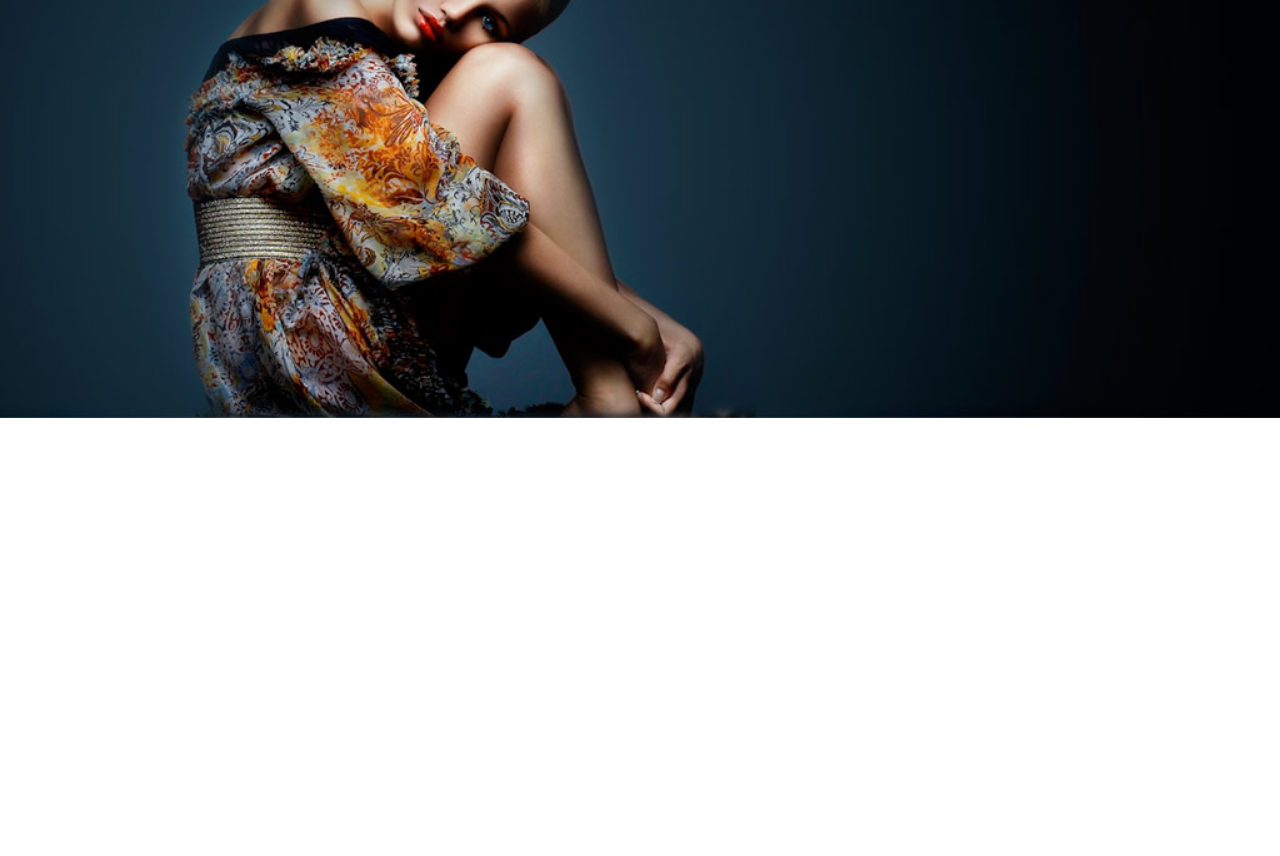
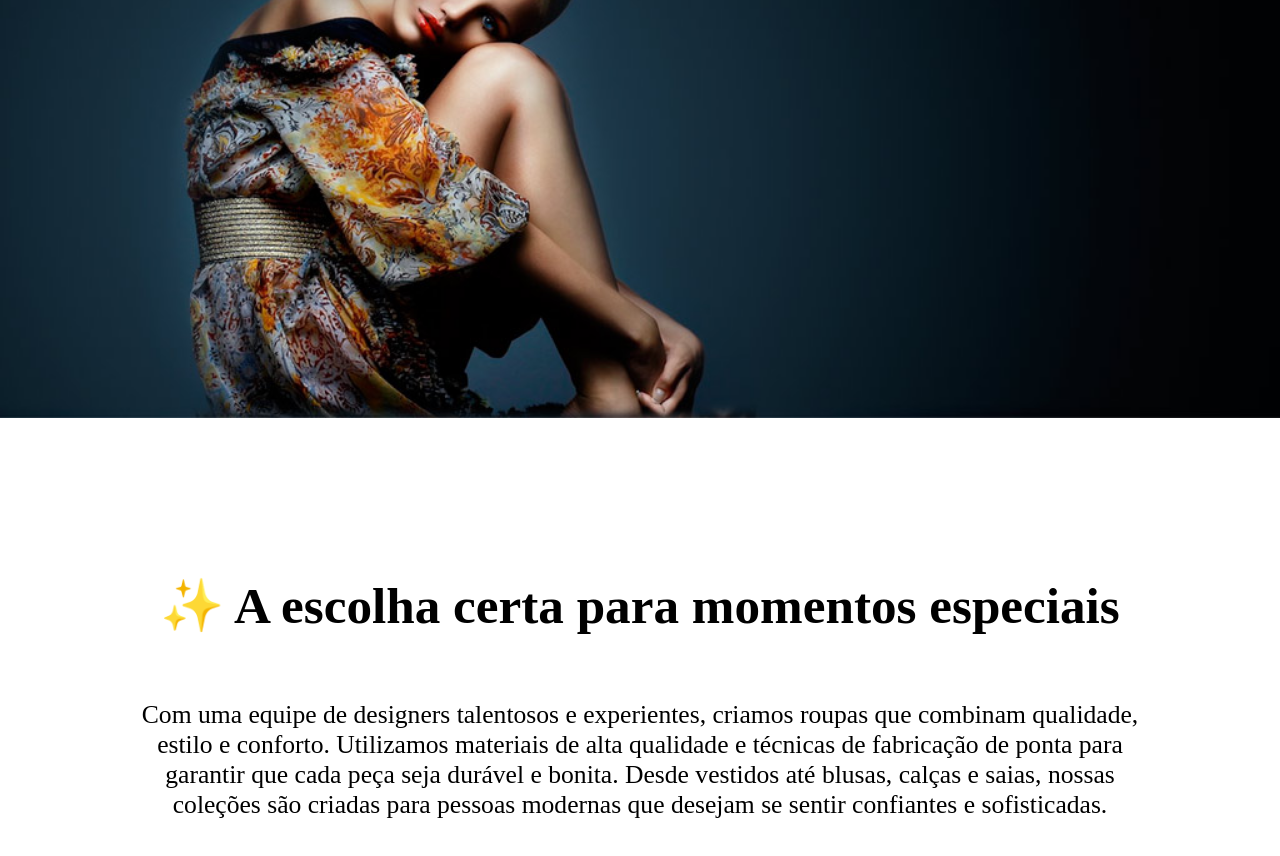
Before and after one commit to Boyuridod/Estagio-SULTS-Curso-SerFrontend-Projeto-4-ModaOra, a plain HTML site: page Source/index.html in a window 1280 px wide. Shown: the part 292-1148 px from the top of the page. Before the commit the page ends 800 px from the top, so only its background shows below. Drawn offline with Linux system fonts and the light colour scheme.

Commit message:
Feat: 2° DIV

```diff
--- a/Source/css/estilo.css
+++ b/Source/css/estilo.css
@@ -17,10 +17,28 @@ header{
     color: white;
     background-color: var(--background-header);
     position: sticky;
-    width: 100%;
     height: 100px;
     display: flex;
     align-items: center;
+    padding: 0 1%;
+}
+
+.div{
+    display: flex;
+    flex-direction: column;
+    align-items: center;
+    height: 100vh;
+}
+
+.div h2{
+    margin: 12% 0 5% 0;
+    font-size: 4vw;
+}
+
+.div p{
+    margin: 0 10%;
+    font-size: 2vw;
+    text-align: center;
 }
 
 img{
--- a/Source/index.html
+++ b/Source/index.html
@@ -1,18 +1,28 @@
 <!DOCTYPE html>
 <html lang="pt-br">
+
 <head>
     <meta charset="UTF-8">
     <meta name="viewport" content="width=device-width, initial-scale=1.0">
     <title>Moda Ora</title>
     <link rel="stylesheet" href="css/estilo.css">
 </head>
+
 <body>
     <header>
         <h1 class="nome-site">Moda Ora</h1>
     </header>
     <main>
         <img src="imagens/topo.jpg" alt="Imagem do topo">
+        <div class="div escolha-certa">
+            <h2>✨ A escolha certa para momentos especiais</h1>
+            <p>Com uma equipe de designers talentosos e experientes, criamos roupas que combinam qualidade, estilo e
+                conforto. Utilizamos materiais de alta qualidade e técnicas de fabricação de ponta para garantir que
+                cada peça seja durável e bonita. Desde vestidos até blusas, calças e saias, nossas coleções são criadas
+                para pessoas modernas que desejam se sentir confiantes e sofisticadas. </p>
+        </div>
     </main>
     <footer></footer>
 </body>
+
 </html>
```
